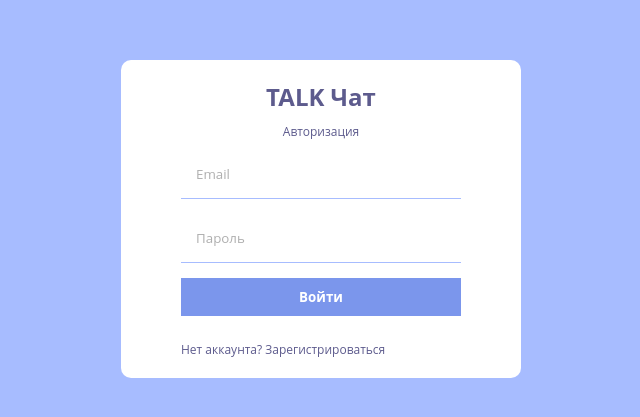
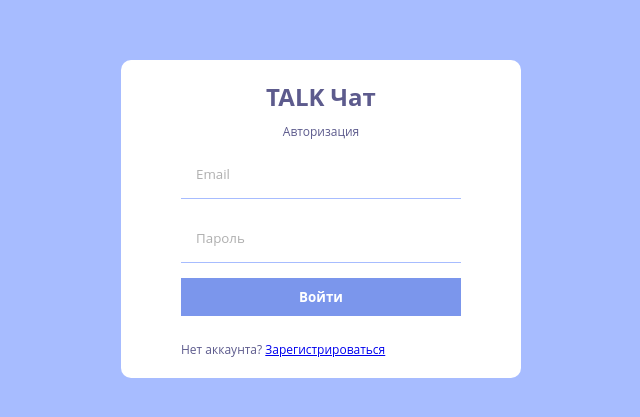
Before and after one commit to codeedocc/chatWithFriends, a React (Create React App) app: page /login in a window 1280 px wide. Shown: the part 181-598 px from the top of the page, without its empty margins (319-959 px from the left). Built offline with nearby package versions, Linux system fonts and the light colour scheme; no server answers.

Commit message:
created login logic

```diff
--- a/src/App.js
+++ b/src/App.js
@@ -12,6 +12,8 @@ function App() {
     if (!currentUser) {
       return <Navigate to="/login" />
     }
+
+    return children
   }
 
   return (
--- a/src/pages/Login.js
+++ b/src/pages/Login.js
@@ -1,16 +1,38 @@
-import React from 'react'
+import React, { useState } from 'react'
+import { useNavigate, Link } from 'react-router-dom'
+import { signInWithEmailAndPassword } from 'firebase/auth'
+import { auth } from '../firebase'
 
 function Login() {
+  const [err, setErr] = useState(false)
+  const navigate = useNavigate()
+
+  const handleSubmit = async (e) => {
+    e.preventDefault()
+    const email = e.target[0].value
+    const password = e.target[1].value
+
+    try {
+      await signInWithEmailAndPassword(auth, email, password)
+      navigate('/')
+    } catch (err) {
+      setErr(true)
+    }
+  }
+
   return (
     <div className="formContainer">
       <div className="formWrapper">
         <span className="logo">TALK Чат</span>
         <span className="title">Авторизация</span>
-        <form>
+        <form onSubmit={handleSubmit}>
           <input type="email" placeholder="Email"></input>
           <input type="password" placeholder="Пароль"></input>
           <button>Войти</button>
-          <p>Нет аккаунта? Зарегистрироваться</p>
+          {err && <span>Что-то пошло не так...</span>}
+          <p>
+            Нет аккаунта? <Link to="/register">Зарегистрироваться</Link>
+          </p>
         </form>
       </div>
     </div>
--- a/src/pages/Register.js
+++ b/src/pages/Register.js
@@ -4,7 +4,7 @@ import { createUserWithEmailAndPassword, updateProfile } from 'firebase/auth'
 import { auth, db, storage } from '../firebase'
 import { ref, uploadBytesResumable, getDownloadURL } from 'firebase/storage'
 import { doc, setDoc } from 'firebase/firestore'
-import { useNavigate } from 'react-router-dom'
+import { Link, useNavigate } from 'react-router-dom'
 
 function Register() {
   const [err, setErr] = useState(false)
@@ -69,7 +69,9 @@ function Register() {
           </label>
           <button>Зарегистрироваться</button>
           {err && <span>Что-то пошло не так...</span>}
-          <p>Уже есть аккаунт? Войти</p>
+          <p>
+            Уже есть аккаунт? <Link to="/login">Войти</Link>
+          </p>
         </form>
       </div>
     </div>
```
